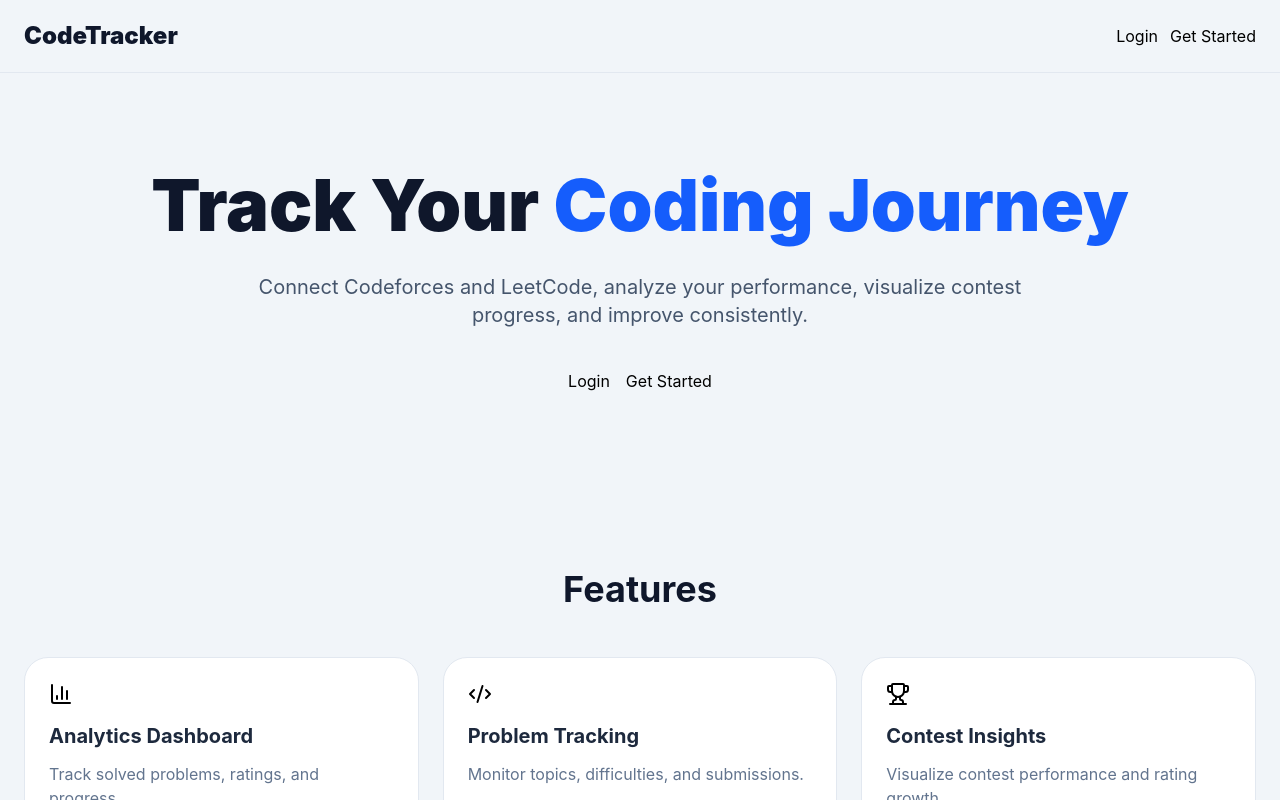
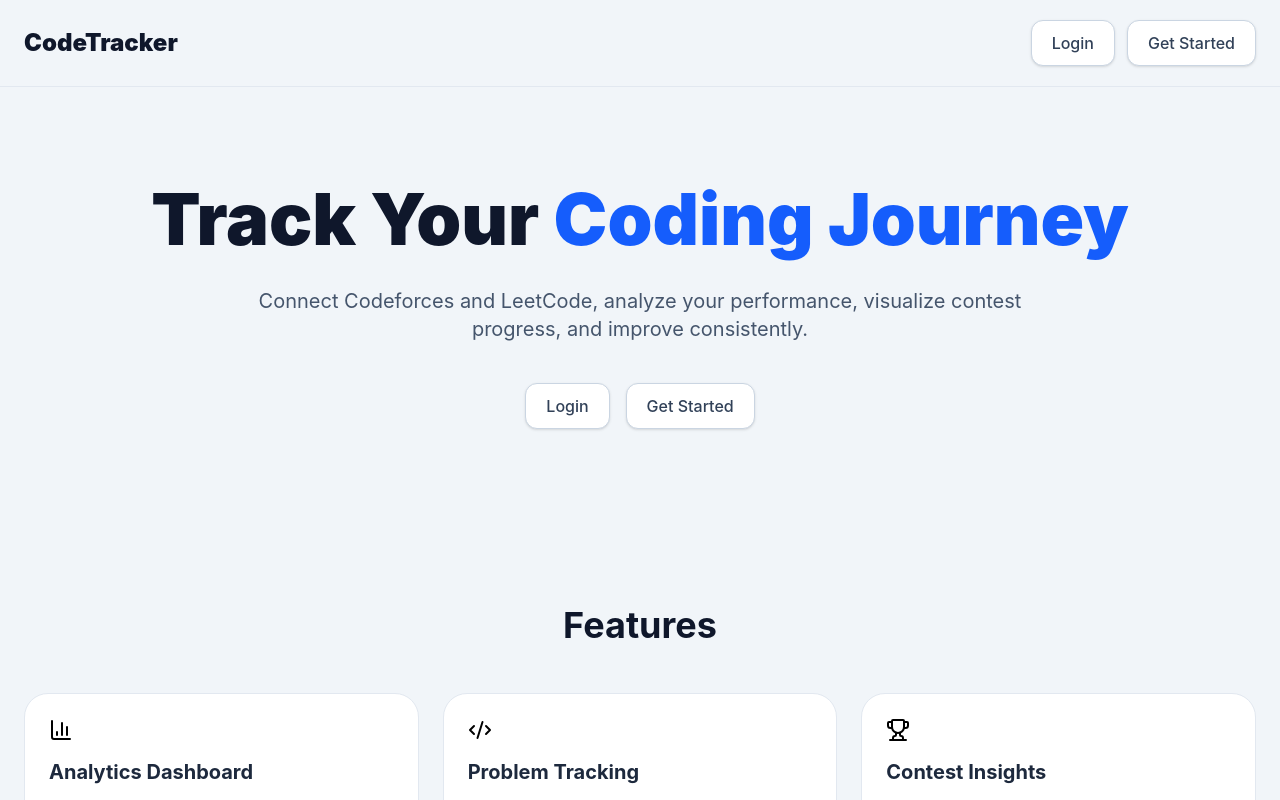
Before and after one commit to pradeepkambalapally/codetracker, a React (Vite) app in the folder client/: page /home in a window 1280 px wide. Shown: the top 800 px of the page. Built offline with nearby package versions, Linux system fonts and the light colour scheme; no server answers.

Commit message:
Polish landing page UI and authentication buttons

```diff
--- a/client/src/components/landing/Hero.jsx
+++ b/client/src/components/landing/Hero.jsx
@@ -96,14 +96,72 @@ const Hero = () => {
 
             <Link
                 to="/login"
-                className="..."
+                className="
+    px-5
+    py-2.5
+
+    rounded-xl
+
+    border
+    border-slate-300
+    dark:border-slate-700
+
+    bg-white
+    dark:bg-slate-900
+
+    text-slate-700
+    dark:text-slate-200
+
+    shadow-sm
+    hover:shadow-md
+
+    hover:bg-slate-100
+    dark:hover:bg-slate-800
+
+    hover:border-slate-400
+    dark:hover:border-slate-600
+
+    font-medium
+
+    transition-all
+    duration-300
+"
             >
                 Login
             </Link>
 
             <Link
                 to="/register"
-                className="..."
+                className="
+    px-5
+    py-2.5
+
+    rounded-xl
+
+    border
+    border-slate-300
+    dark:border-slate-700
+
+    bg-white
+    dark:bg-slate-900
+
+    text-slate-700
+    dark:text-slate-200
+
+    shadow-sm
+    hover:shadow-md
+
+    hover:bg-slate-100
+    dark:hover:bg-slate-800
+
+    hover:border-slate-400
+    dark:hover:border-slate-600
+
+    font-medium
+
+    transition-all
+    duration-300
+"
             >
                 Get Started
             </Link>
--- a/client/src/components/landing/Navbar.jsx
+++ b/client/src/components/landing/Navbar.jsx
@@ -65,14 +65,72 @@ const Navbar = () => {
 
             <Link
                 to="/login"
-                className="..."
+                className="
+    px-5
+    py-2.5
+
+    rounded-xl
+
+    border
+    border-slate-300
+    dark:border-slate-700
+
+    bg-white
+    dark:bg-slate-900
+
+    text-slate-700
+    dark:text-slate-200
+
+    shadow-sm
+    hover:shadow-md
+
+    hover:bg-slate-100
+    dark:hover:bg-slate-800
+
+    hover:border-slate-400
+    dark:hover:border-slate-600
+
+    font-medium
+
+    transition-all
+    duration-300
+"
             >
                 Login
             </Link>
 
             <Link
                 to="/register"
-                className="..."
+                className="
+    px-5
+    py-2.5
+
+    rounded-xl
+
+    border
+    border-slate-300
+    dark:border-slate-700
+
+    bg-white
+    dark:bg-slate-900
+
+    text-slate-700
+    dark:text-slate-200
+
+    shadow-sm
+    hover:shadow-md
+
+    hover:bg-slate-100
+    dark:hover:bg-slate-800
+
+    hover:border-slate-400
+    dark:hover:border-slate-600
+
+    font-medium
+
+    transition-all
+    duration-300
+"
             >
                 Get Started
             </Link>
```
